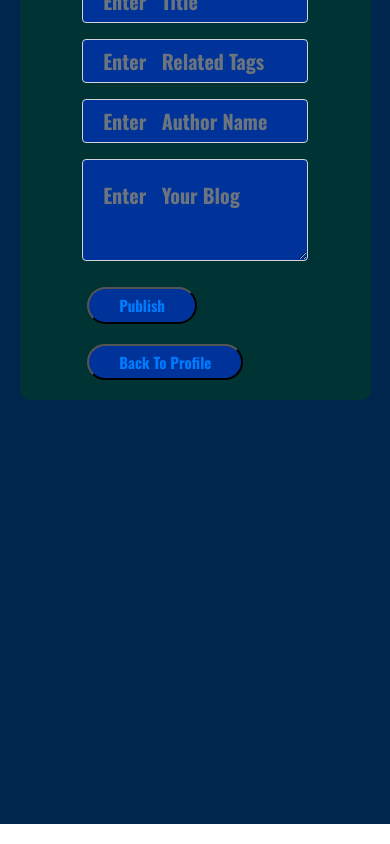
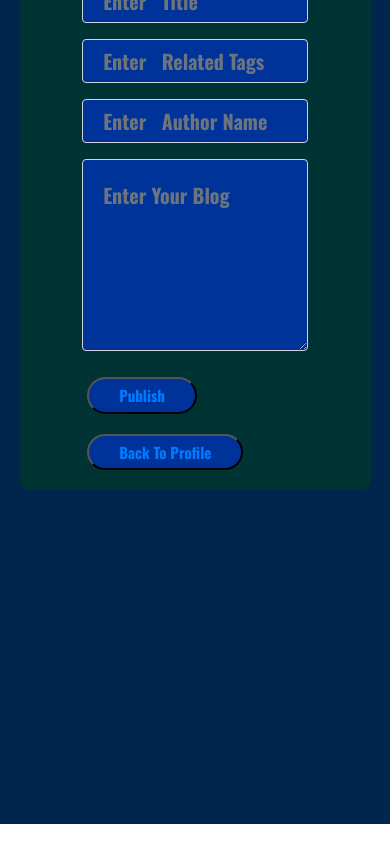
Before and after one commit to pip-pipo/React_little_project, a React (Create React App) app: page /write_post in a window 390 px wide. Shown: the part 929-1773 px from the top of the page. Built offline with nearby package versions, Linux system fonts and the light colour scheme; a web font is replaced by a local one.

Commit message:
:rocket:upload Blog with enter replace(/\n/g, '<br>\n'

```diff
--- a/src/App.css
+++ b/src/App.css
@@ -12,10 +12,13 @@
 
 * {
   margin: 0;
-
   padding: 0;
   box-sizing: border-box;
 }
 /* .bg_dark{
   background: #00264D !important;
 } */
+
+/* textarea{
+  white-space: pre-line;
+} */
--- a/src/components/pages/Blog.js
+++ b/src/components/pages/Blog.js
@@ -16,9 +16,6 @@ const Blog = () => {
     const deleteHandle = (id) => {
         Firebase.firestore().collection('posts').doc(id).delete().catch((err) => err)
     }
-    const editHandle = (id) => {
-        // Firebase.firestore().collection('posts').doc(id).set()
-    }
 
 
     return (
@@ -32,11 +29,11 @@ const Blog = () => {
                     loading ? <h2>Loading....</h2> : <div>
                         {
                             value.map((getData) => (
-                                <div className="blogsData">
+                                <div className="blogsData" style={{whiteSpace:"pre-line"}} >
                                     <h3><span>Title: </span>{getData.title}</h3>
                                     <h5><span>Author: </span>{getData.author}</h5>
-                                    <h4><span>Blog: </span>{getData.blog}</h4>
-                                    <p><span>Tags: </span>{getData.tags}</p>
+                                    <h3 ><span>Blog: </span>{getData.blog}</h3>
+                                    <h5 style={{marginTop:'20px'}}><span>Tags: </span>{getData.tags}</h5>
                                     <button style={{outline:"none"}} onClick={() => deleteHandle(getData.id)}>Delete</button>
                                     <button style={{outline:"none"}} onClick={() => editHandle(getData.id)}>Edit</button>
                                 </div>
--- a/src/components/pages/WritePost.css
+++ b/src/components/pages/WritePost.css
@@ -8,6 +8,7 @@
     font-family: monospace;
     font-weight: 900;
     margin: 20px 0px;
+
 }
 
 .writePost__wrapper {
@@ -76,9 +77,8 @@
     color: white;
 }
 
-#text-area{
-    white-space: pre-wrap;
-}
+
+
 /* media screen 650px */
 
 @media screen and (max-width:650px) {
@@ -155,8 +155,6 @@
         border-color: aqua;
         color: white;
     }
-    #text-area{
-        white-space: pre-wrap;
-    }
+
 
 }
--- a/src/components/pages/WritePost.js
+++ b/src/components/pages/WritePost.js
@@ -31,11 +31,32 @@ const WritePost = () => {
             Firebase.firestore().collection('posts').doc(uuid()).set(values)
         }
     }
-    useEffect(() => {
-        var post = document.createElement('p');
-        post.textContent = blog;
-        post.innerHTML = post.innerHTML.replace(/\n/g, '<br>\n');
-    }, [])
+
+    // console.log(blog);
+    // const replaceData = blog;
+    // replaceData.replace(/\n/g, '<br>\n')
+    // console.log(replaceData);
+
+    // function onTestChange() {
+
+    //     var key = window.event.keyCode;
+
+    //     // If the user has pressed enter
+    //     if (key === 13) {
+    //         const valuedata = document.getElementById("text-area").value;
+    //         valuedata.replace(/\n/g, '<br>\n')
+    //     }
+    //     else {
+    //         return true;
+    //     }
+    // }
+
+
+    // if(blog){
+    //     const textArea = document.querySelector('#text-area');
+    //     textArea.addEventListener('keypress',onTestChange)
+    // }
+
 
     return (
         <div className="writePost">
@@ -45,7 +66,7 @@ const WritePost = () => {
                 </div>
                 <div className="writePost__middle">
                     <h4 className="text-danger">{err ? err : ''}</h4>
-                    <form>
+                    <form >
                         <label htmlFor="file"> <AiOutlineCloudUpload fontSize="30px" />  Uplode Cover Image</label>
                         <input type="file" name="file" id="file" hidden />
 
@@ -53,10 +74,10 @@ const WritePost = () => {
                         <input onChange={inputHandle} value={title} type="text" className="form-control my-3" name="title" placeholder="Enter   Title" />
                         <input onChange={inputHandle} value={tags} type="text" className="form-control my-3" name="tags" placeholder="Enter   Related Tags" />
                         <input onChange={inputHandle} value={author} type="text" className="form-control my-3" name="author" placeholder="Enter   Author Name" />
-                        <textarea id="text-area" aria-label="Post Content" spellCheck="false" onChange={inputHandle} value={blog} type="text-area" className="form-control my-3" name="blog" placeholder="Enter   Your Blog" />
+                        <textarea rows={5} cols={5} style={{whiteSpace:"pre-line"}} id="text-area" aria-label="Post Content" spellCheck="false" onChange={inputHandle} value={blog} type="text-area" className="form-control my-3" name="blog" placeholder="Enter   Your Blog" />
 
                         <button onClick={submitHandle}> <Link style={{ textDecoration: "none" }} to="/blog">Publish</Link> </button>
-                        <button><Link style={{ textDecoration: "none" }} to="/welcome">Back To Profile</Link> </button>
+                        <button style={{ textDecoration: "none" }} ><Link  to="/welcome">Back To Profile</Link> </button>
                     </form>
                 </div>
             </div>
```
Also changed, not shown: src/components/pages/EditBlog.js (added, +11 -0 lines), src/components/pages/EditBlog.css (added).
